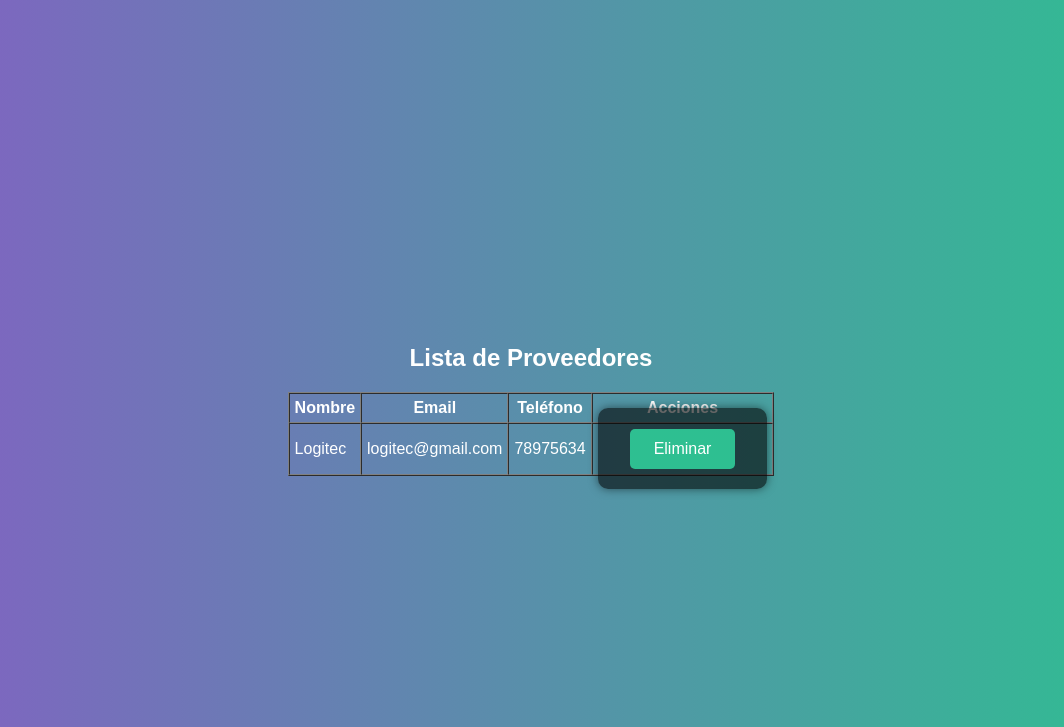
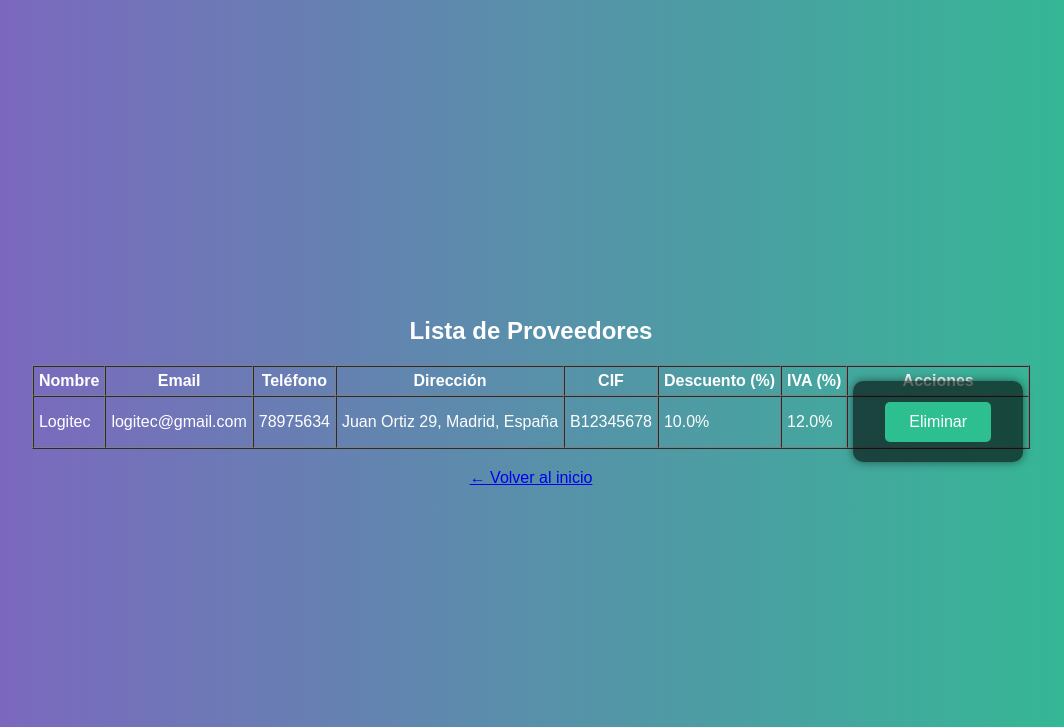
Before and after one commit to Miliki22/Proyecto_Suministros, a Flask app: page /proveedores in a window 1280 px wide. Shown: the top 727 px of the page, without its empty margins (109-1173 px from the left). Run offline with Flask 3, Linux system fonts and the light colour scheme; a user stored in the database is signed in.

Commit message:
Ampliado modelo y formularios de Proveedor con dirección, CIF, descuento e IVA

```diff
--- a/app/forms.py
+++ b/app/forms.py
@@ -17,7 +17,11 @@
     nombre = StringField('Nombre', validators=[DataRequired()])
     email = StringField('Email')
     telefono = StringField('Teléfono')
-    submit = SubmitField('Registrar Proveedor')
+    direccion = StringField('Dirección')
+    cif = StringField('CIF')
+    porcentaje_descuento = FloatField('Descuento (%)')
+    iva = FloatField('IVA (%)')
+    submit = SubmitField('Registrar')
 
 class RegistroForm(FlaskForm):
     username = StringField('Nombre de usuario', validators=[DataRequired()])
--- a/app/models.py
+++ b/app/models.py
@@ -20,6 +20,10 @@
     nombre = db.Column(db.String(100), nullable=False)
     email = db.Column(db.String(150))
     telefono = db.Column(db.String(20))
+    direccion = db.Column(db.String(200))
+    cif = db.Column(db.String(50))
+    porcentaje_descuento = db.Column(db.Float)
+    iva = db.Column(db.Float)
     productos = db.relationship('Producto', backref='proveedor', lazy=True)
 
     def __repr__(self):
--- a/app/routes.py
+++ b/app/routes.py
@@ -115,7 +115,11 @@
         nuevo_proveedor = Proveedor(
             nombre=form.nombre.data,
             email=form.email.data,
-            telefono=form.telefono.data
+            telefono=form.telefono.data,
+            direccion=form.direccion.data,
+            cif=form.cif.data,
+            porcentaje_descuento=form.porcentaje_descuento.data,
+            iva=form.iva.data
         )
         db.session.add(nuevo_proveedor)
         db.session.commit()
--- a/app/templates/listar_proveedores.html
+++ b/app/templates/listar_proveedores.html
@@ -11,6 +11,10 @@
         <th>Nombre</th>
         <th>Email</th>
         <th>Teléfono</th>
+        <th>Dirección</th>
+        <th>CIF</th>
+        <th>Descuento (%)</th>
+        <th>IVA (%)</th>
         <th>Acciones</th>
       </tr>
     </thead>
@@ -20,6 +24,10 @@
         <td>{{ proveedor.nombre }}</td>
         <td>{{ proveedor.email }}</td>
         <td>{{ proveedor.telefono }}</td>
+        <td>{{ proveedor.direccion or '-' }}</td>
+        <td>{{ proveedor.cif or '-' }}</td>
+        <td>{{ proveedor.porcentaje_descuento or '0' }}%</td>
+        <td>{{ proveedor.iva or '0' }}%</td>
         <td>
           <form action="{{ url_for('main.eliminar_proveedor', id=proveedor.id) }}" method="POST" style="display:inline;">
             <button type="submit" onclick="return confirm('¿Eliminar este proveedor?')">Eliminar</button>
@@ -32,4 +40,8 @@
 {% else %}
   <p>No hay proveedores registrados.</p>
 {% endif %}
+
+<p style="text-align: center; margin-top: 20px;">
+  <a href="{{ url_for('main.dashboard') }}">← Volver al inicio</a>
+</p>
 {% endblock %}
--- a/app/templates/registrar_proveedor.html
+++ b/app/templates/registrar_proveedor.html
@@ -6,9 +6,15 @@
 
   <form method="POST">
     {{ form.hidden_tag() }}
+
     <p>{{ form.nombre.label }}<br>{{ form.nombre(size=40) }}</p>
     <p>{{ form.email.label }}<br>{{ form.email(size=40) }}</p>
     <p>{{ form.telefono.label }}<br>{{ form.telefono(size=20) }}</p>
+    <p>{{ form.direccion.label }}<br>{{ form.direccion(size=50) }}</p>
+    <p>{{ form.cif.label }}<br>{{ form.cif(size=30) }}</p>
+    <p>{{ form.porcentaje_descuento.label }}<br>{{ form.porcentaje_descuento(step="0.01") }}</p>
+    <p>{{ form.iva.label }}<br>{{ form.iva(step="0.01") }}</p>
+
     <p>{{ form.submit() }}</p>
   </form>
 {% endblock %}
```
Also changed, not shown: instance/tienda.db. Lines whose indentation alone changed are shown as unchanged.
